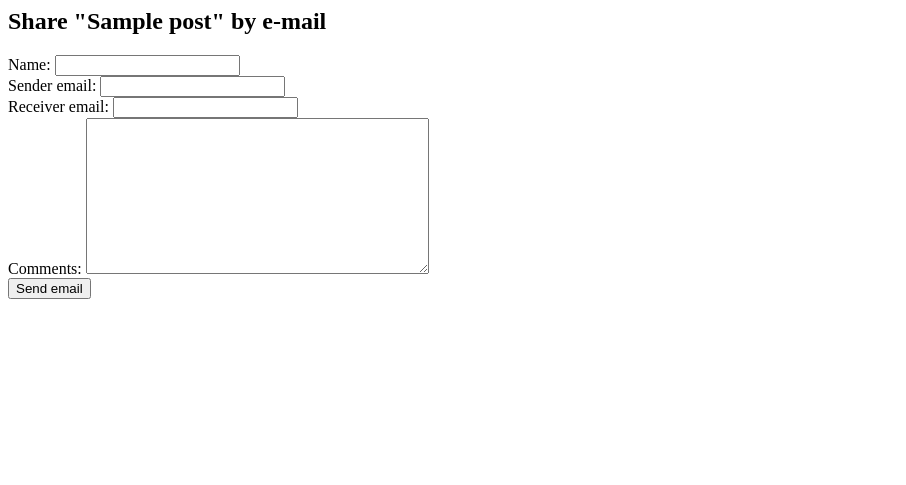
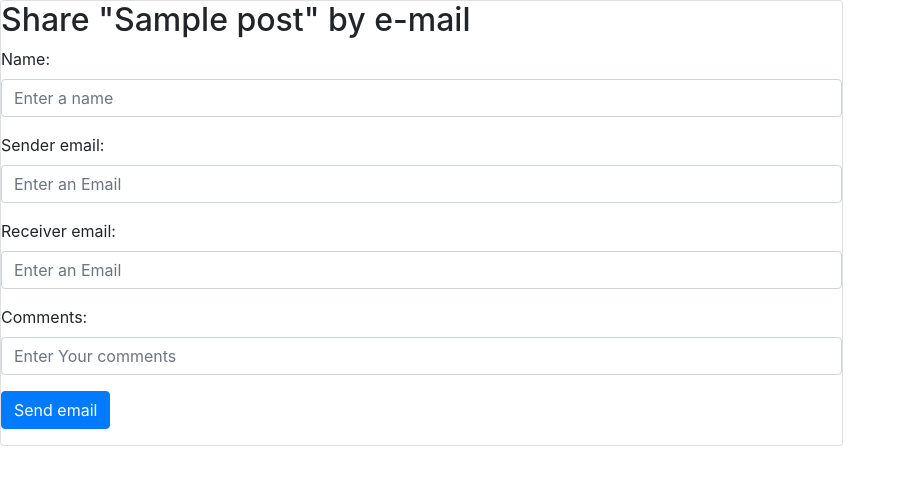
Before and after one commit to raihan705/myblog, a Django app: page /blog/1/share/ in a window 1280 px wide. Shown: the top 485 px of the page, without its empty margins (0-906 px from the left). Run offline with Django 3.2, Linux system fonts and the light colour scheme; tables that the repository leaves empty hold one stand-in row (values such as "Sample post"); some libraries are stand-ins or nearby versions.

Commit message:
Updating sharring email telpates and create a model for comments section

```diff
--- a/blog/models.py
+++ b/blog/models.py
@@ -52,3 +52,21 @@ class Post(models.Model):
             self.publish.month,
             self.publish.day,
             self.slug])
+
+
+
+class Comment(models.Model):
+
+    post = models.ForeignKey(Post, on_delete=models.CASCADE, related_name= 'comments')
+    name = models.CharField(max_length = 50)
+    email = models.EmailField()
+    body = models.TextField()
+    created = models.DateTimeField(auto_now_add=True)
+    updated = models.DateTimeField(auto_now=True)
+    active = models.BooleanField(default=True)
+
+    class Meta:
+        ordering = ('created',)
+
+    def __str__(self):
+        return f'comment by {self.name} on {self.post}'
--- a/blog/templates/blog/post/emailpostshare.html
+++ b/blog/templates/blog/post/emailpostshare.html
@@ -1,3 +1,6 @@
+<link rel="stylesheet" href="https://stackpath.bootstrapcdn.com/bootstrap/4.5.0/css/bootstrap.min.css"
+integrity="sha384-9aIt2nRpC12Uk9gS9baDl411NQApFmC26EwAOH8WgZl5MYYxFfc+NcPb1dKGj7Sk" crossorigin="anonymous">
+
 
 {% block title %}
     <title>Share a post</title>
@@ -11,18 +14,48 @@
         <p> "{{post.title}}" was successfully sent to {{form.cleaned_data.receiver_email}}
 
     {% else %}
-        <h2>Share "{{ post.title }}" by e-mail</h2>
-    <form method = 'POST' >
-        {% csrf_token %}
-        {% for field in form %}
-            <div>
-                {{ field.errors }}
-                {{ field.label_tag }} {{ field }}
+    <div class="row ">
+        <div class="col-md-8 ">
+            <div  class ="card mb-4 ml-10">
+                <div class="title"><h2>Share "{{ post.title }}" by e-mail</h2> </div>
+
+                    <form method = 'POST' >
+                        {% csrf_token %}
+
+
+                    <div class="body">
+                        <div class="form-group">
+                            <label for="name">Name:</label>
+                            <input type="text" class="form-control" id="name" name="name" placeholder="Enter a name" required>
+                        </div>
+                        <div class="form-group">
+                            <label for="sender_email">Sender email:</label>
+                            <input type="email" class="form-control" id="sender_email" name="sender_email" placeholder="Enter an Email" required>
+                        </div>
+                        <div class="form-group">
+                            <label for="receiver_email">Receiver email:</label>
+                            <input type="email" class="form-control" id="receiver_email" name="receiver_email" placeholder="Enter an Email" required>
+                        </div>
+                        <div class="form-group">
+                            <label for="comments">Comments:</label>
+                            <input type="textarea" class="form-control" id="comments" name="comments" placeholder="Enter Your comments" >
+                        </div>
+
+
+
+                            <button type="submit" class="btn btn-primary">Send email</button>
+                    </form>
+                </div>
+                </div>
+
             </div>
-        {% endfor %}
-
-        <button type="submit" class="btn btn-primary">Send email </button>
-    </form>
+        </div>
+    </div>
     {% endif %}
 
 {% endblock content %}
+
+<!-- JS, Popper.js, and jQuery -->
+<script src="https://code.jquery.com/jquery-3.5.1.slim.min.js" integrity="sha384-DfXdz2htPH0lsSSs5nCTpuj/zy4C+OGpamoFVy38MVBnE+IbbVYUew+OrCXaRkfj" crossorigin="anonymous"></script>
+<script src="https://cdn.jsdelivr.net/npm/popper.js@1.16.0/dist/umd/popper.min.js" integrity="sha384-Q6E9RHvbIyZFJoft+2mJbHaEWldlvI9IOYy5n3zV9zzTtmI3UksdQRVvoxMfooAo" crossorigin="anonymous"></script>
+<script src="https://stackpath.bootstrapcdn.com/bootstrap/4.5.0/js/bootstrap.min.js" integrity="sha384-OgVRvuATP1z7JjHLkuOU7Xw704+h835Lr+6QL9UvYjZE3Ipu6Tp75j7Bh/kR0JKI" crossorigin="anonymous"></script>
--- a/myblog/settings.py
+++ b/myblog/settings.py
@@ -127,9 +127,9 @@ MEDIA_ROOT = os.path.join(BASE_DIR, 'static/images')
 
 
 
-EMAIL_BACKEND = 'django.core.mail.backends.console.EmailBackend'
+EMAIL_BACKEND = 'django.core.mail.backends.smtp.EmailBackend'
 EMAIL_HOST = 'smtp.gmail.com'
 EMAIL_HOST_USER = 'ruhan9419@gmail.com'
 EMAIL_HOST_PASSWORD = 'Ppassword@#$?3335'
-EMAIL_POSR = 587
+EMAIL_PORT = 587
 EMAIL_USE_TLS = True
```
Also changed, not shown: blog/admin.py (+8 -1 lines), blog/migrations/0003_comment.py (added).
